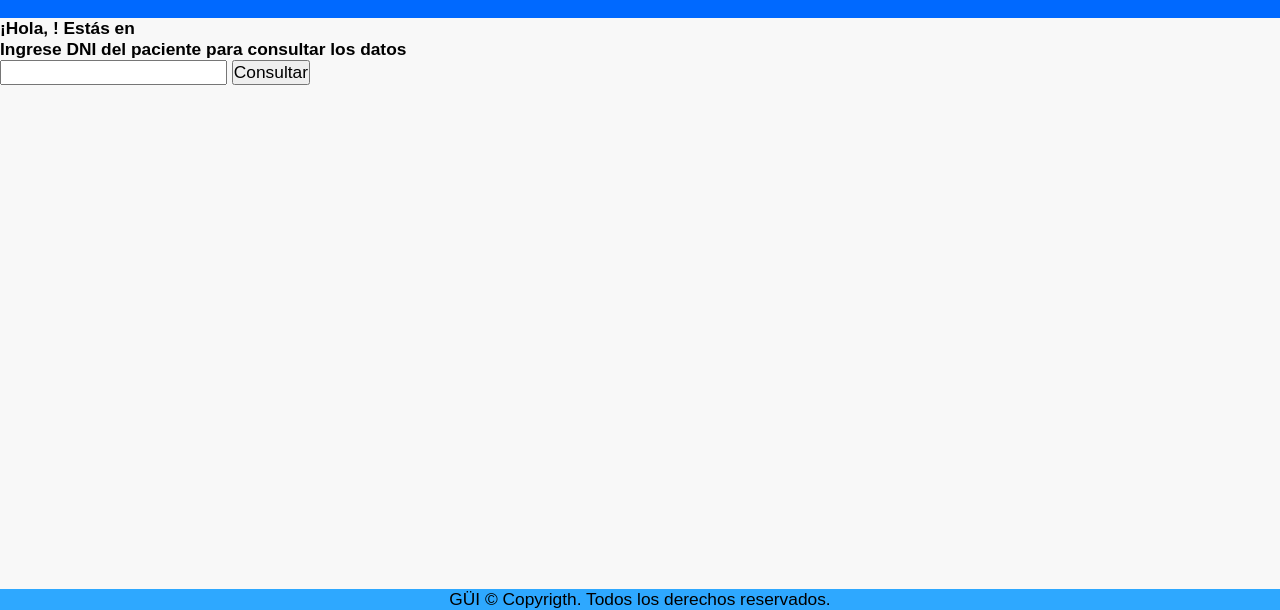
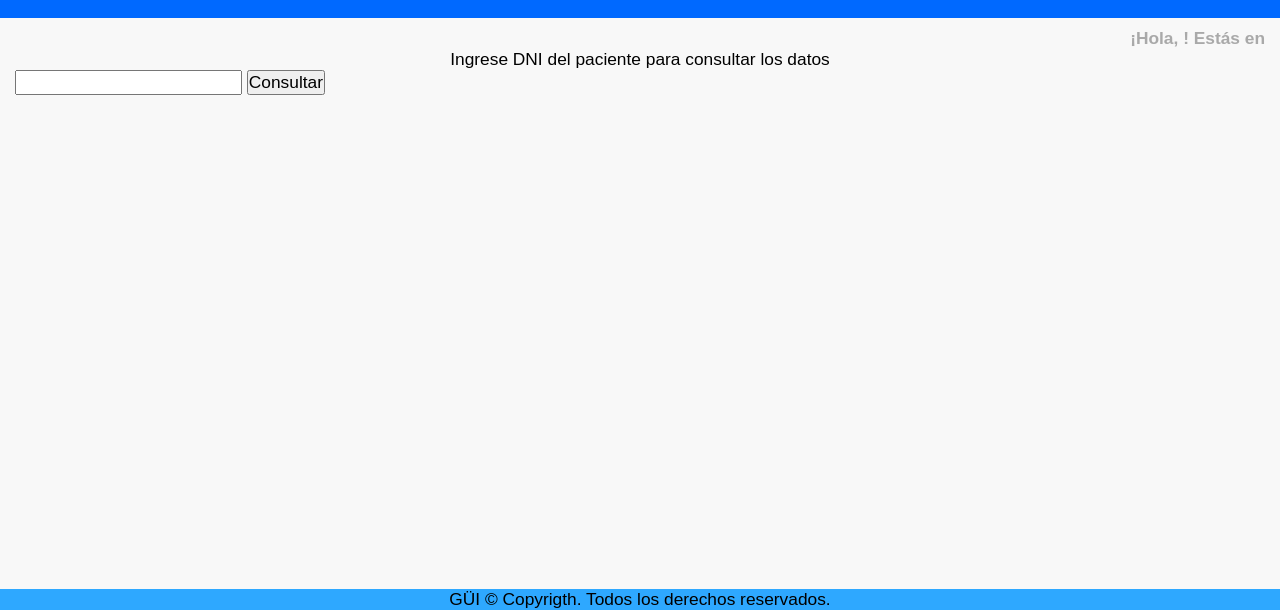
Before and after one commit to nicolito128/cima-website-terciario, a plain HTML site: page pages/guardia.html in a window 1280 px wide. Shown: the part 190-800 px from the top of the page. Drawn offline with Linux system fonts and the light colour scheme.

Commit message:
sections upgrade 2

```diff
--- a/pages/guardia.html
+++ b/pages/guardia.html
@@ -12,10 +12,10 @@
         <a href="/index.html"><img src="../images/logo4.png" alt="cima logo"></a>
     </header>
     <section>
-        <h2>
+        <h2 class="saludo">
             ¡Hola, <span id="userNameSpan"></span>! Estás en <span id="sectionNameSpan"></span>
-        <h2>
-        <div>
+        </h2>
+        <div class="container">
             <p>Ingrese DNI del paciente para consultar los datos</p>
             <input type="text">
             <button id="boton">Consultar</button>
--- a/styles/section.css
+++ b/styles/section.css
@@ -41,3 +41,18 @@ footer{
   left: 0;
   width: 100%;
 }
+.container input{
+    margin-left: 15px;
+    margin-bottom: 15px;
+}
+.container p{
+    display: flex;
+    justify-content: center;
+    align-items: center;
+  }
+.saludo{
+    color: rgba(128, 128, 128, 0.664);
+    text-align: right;
+    margin-right: 15px;
+    margin-top: 10px;
+}
```
Also changed, not shown: pages/administracion.html (+3 -3 lines), pages/doctores.html (+3 -3 lines), pages/farmacia.html (+3 -3 lines), pages/gerencia.html (+3 -3 lines).
